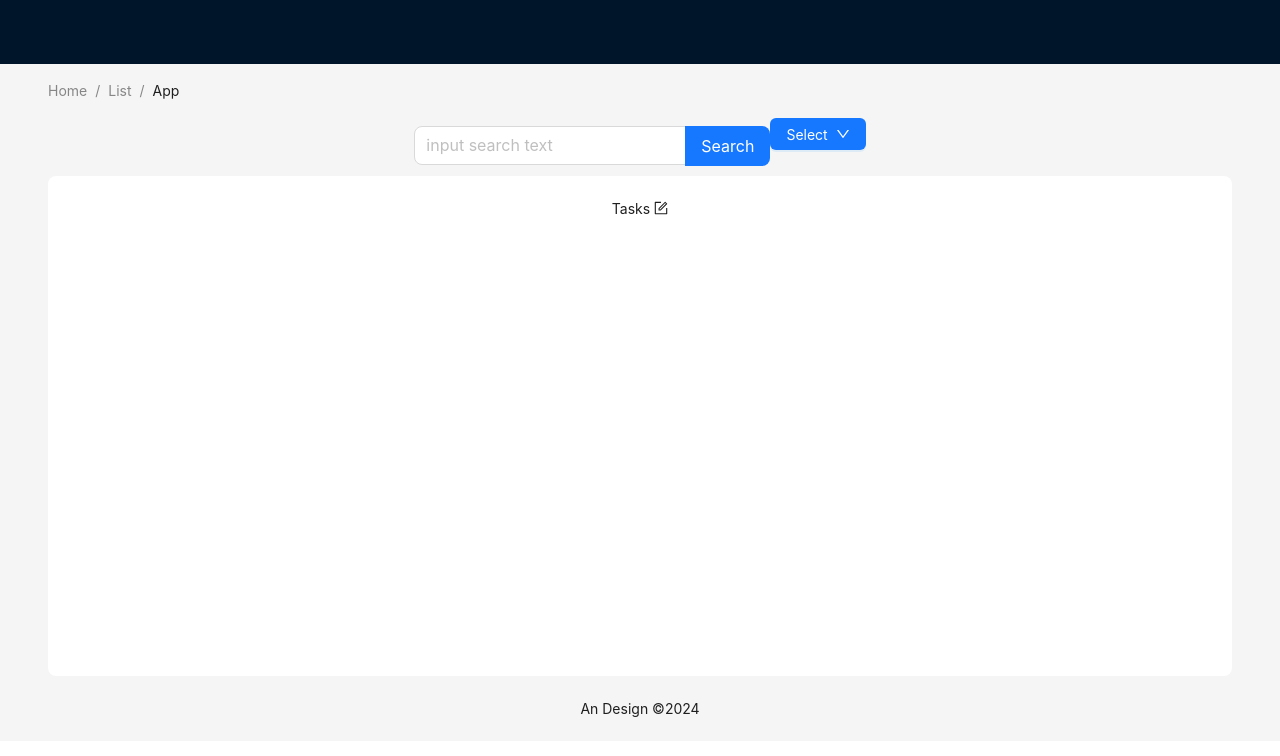
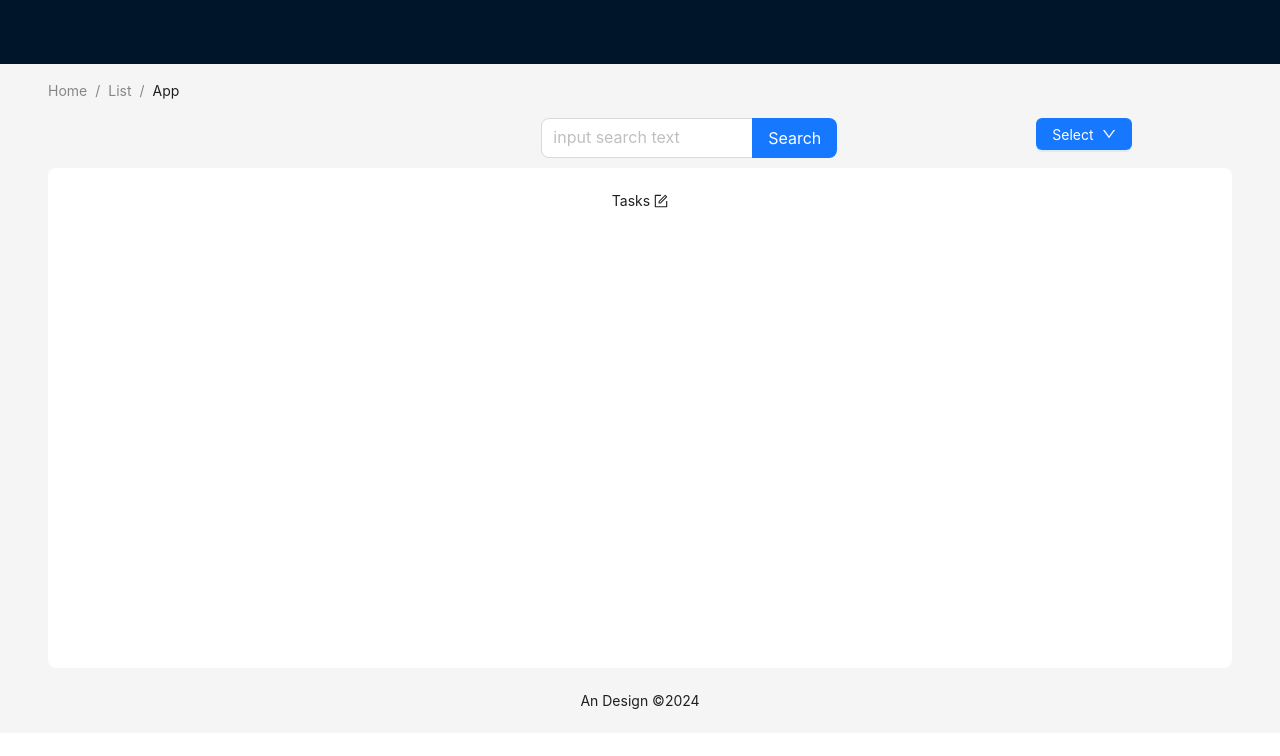
Before and after one commit to NikhileshDev/Task-Mngmnt-App, a React (Create React App) app: page / in a window 1280 px wide. Shown: the top 756 px of the page. Built offline with nearby package versions, Linux system fonts and the light colour scheme; the HTML template or start-up script is replaced by a standard one.

Commit message:
Improving Layout

```diff
--- a/src/App.js
+++ b/src/App.js
@@ -76,6 +76,30 @@ const App = () => {
             <Breadcrumb.Item>App</Breadcrumb.Item>
           </Breadcrumb>
 
+
+          <Row>
+            <Col
+              xs={{
+                span: 5,
+                offset: 1,
+              }}
+              lg={{
+                span: 6,
+                offset: 2,
+              }}
+            >
+
+            </Col>
+            <Col
+              xs={{
+                span: 11,
+                offset: 1,
+              }}
+              lg={{
+                span: 6,
+                offset: 2,
+              }}
+            >
               <Space direction='vertical'>
                 <Search
                   placeholder='input search text'
@@ -84,7 +108,17 @@ const App = () => {
                   size='large'
                 />
               </Space>
-
+            </Col>
+            <Col
+              xs={{
+                span: 5,
+                offset: 1,
+              }}
+              lg={{
+                span: 6,
+                offset: 2,
+              }}
+            >
               <Dropdown
                 menu={{
                   items,
@@ -98,6 +132,10 @@ const App = () => {
                   </Space>
                 </a>
               </Dropdown>
+            </Col>
+          </Row>
+
+
           <div
             style={{
               background: colorBgContainer,
```
Lines whose indentation alone changed are shown as unchanged.
